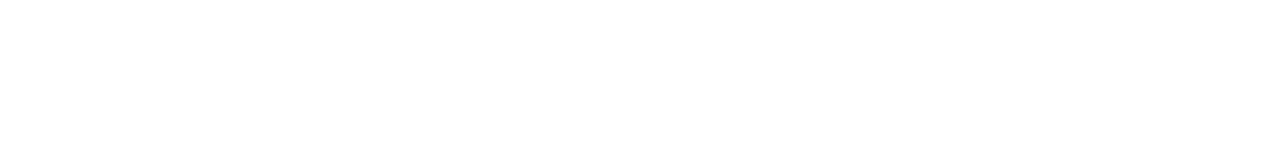
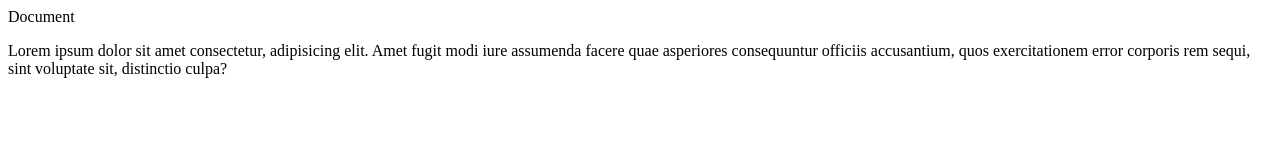
Before and after one commit to Naman7803/Uptech-Internship, a plain HTML site: page html_css/index.html in a window 1280 px wide. Drawn offline with Linux system fonts and the light colour scheme.

```diff
--- /dev/null
+++ b/html_css/index.css
@@ -0,0 +1,4 @@
+*{
+    margin: 0%;
+    padding: 0%;
+}
--- a/html_css/index.html
+++ b/html_css/index.html
@@ -3,9 +3,13 @@
 <head>
     <meta charset="UTF-8">
     <meta name="viewport" content="width=device-width, initial-scale=1.0">
+    <link rel=""
     <title>Document</title>
 </head>
 <body>
 
+    <!-- p tag -->
+     <p>Lorem ipsum dolor sit amet consectetur, adipisicing elit. Amet fugit modi iure assumenda facere quae asperiores consequuntur officiis accusantium, quos exercitationem error corporis rem sequi, sint voluptate sit, distinctio culpa?</p>
+
 </body>
 </html>
```
